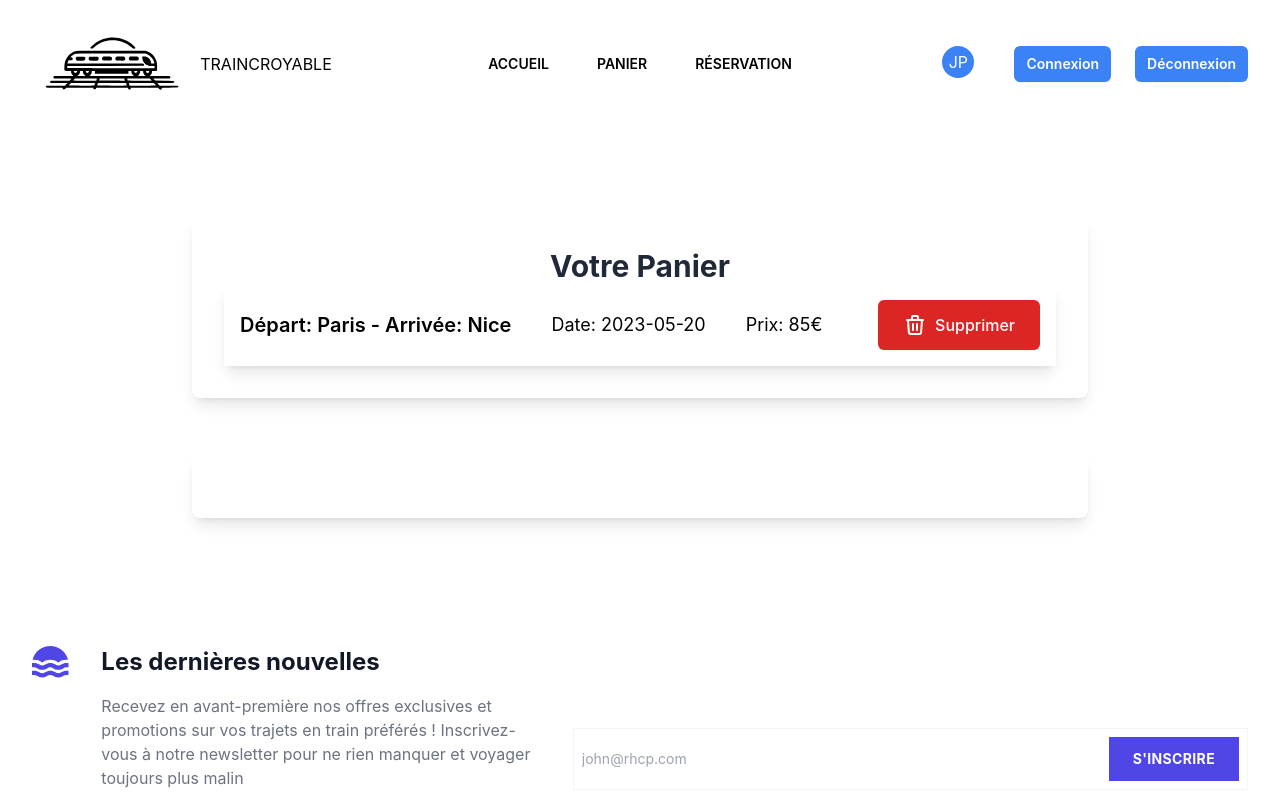
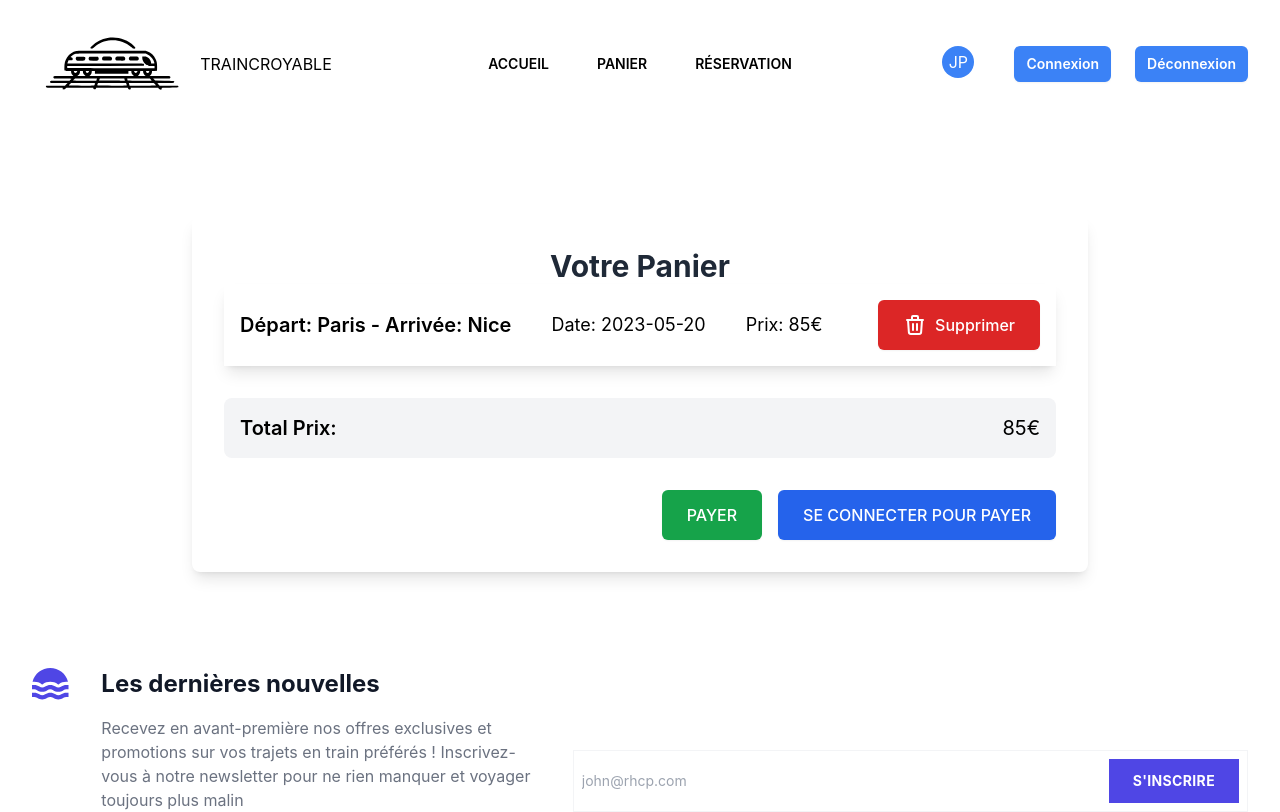
Before and after one commit to Hackathon-traincroyable/FrontV1, a React (Create React App) app: page /cart in a window 1280 px wide. Shown: the top 812 px of the page. Built offline with nearby package versions, Linux system fonts and the light colour scheme.

Commit message:
Update Cart page layout and add payment options

```diff
--- a/src/pages/Cart.jsx
+++ b/src/pages/Cart.jsx
@@ -42,13 +42,17 @@ export default function Example() {
                       Supprimer
                     </button>
                   </div>
-                </div>
-
-                <div className="text-center py-8">
-                  <div className="mt-6">
-                    <div className="max-w-4xl mx-auto">
-                      <div className="md:col-span-2 bg-white shadow-lg rounded-lg p-8"></div>
-                    </div>
+                  <div className="flex justify-between items-center mt-8 p-4 bg-gray-100 rounded-lg">
+                    <h3 className="text-xl font-semibold">Total Prix:</h3>
+                    <p className="text-xl">85€</p>
+                  </div>
+                  <div className="flex justify-end space-x-4 mt-8">
+                    <button className="inline-flex items-center justify-center py-3 px-6 border border-transparent shadow-sm text-base font-medium rounded-md text-white bg-green-600 hover:bg-green-700 focus:outline-none focus:ring-2 focus:ring-offset-2 focus:ring-green-500 uppercase">
+                      Payer
+                    </button>
+                    <button className="inline-flex items-center justify-center py-3 px-6 border border-transparent shadow-sm text-base font-medium rounded-md text-white bg-blue-600 hover:bg-blue-700 focus:outline-none focus:ring-2 focus:ring-offset-2 focus:ring-blue-500 uppercase">
+                      Se connecter pour payer
+                    </button>
                   </div>
                 </div>
               </div>
```
